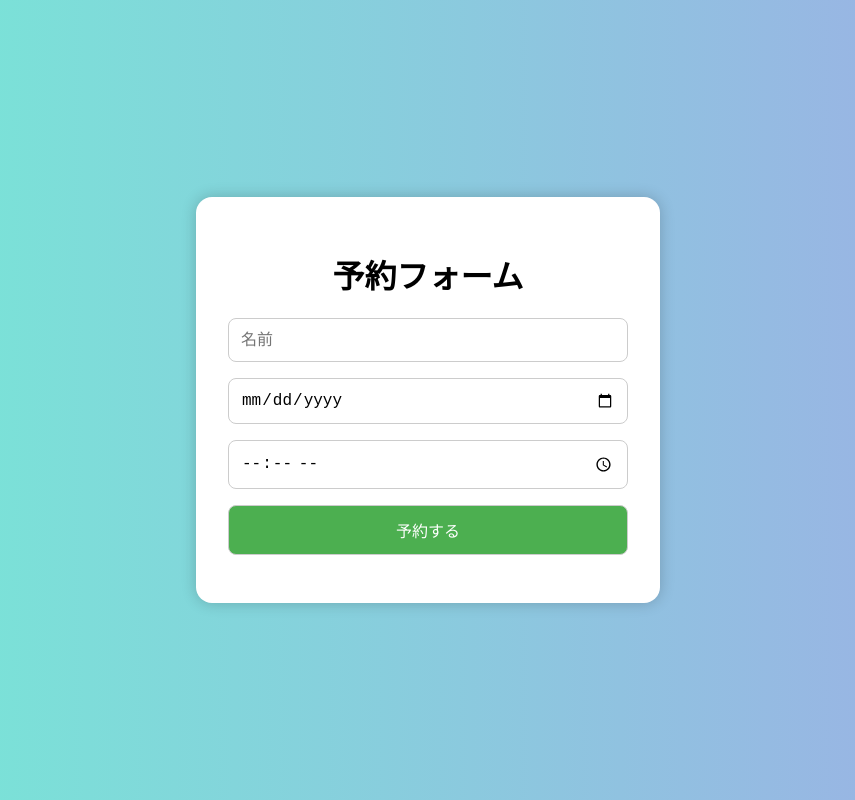
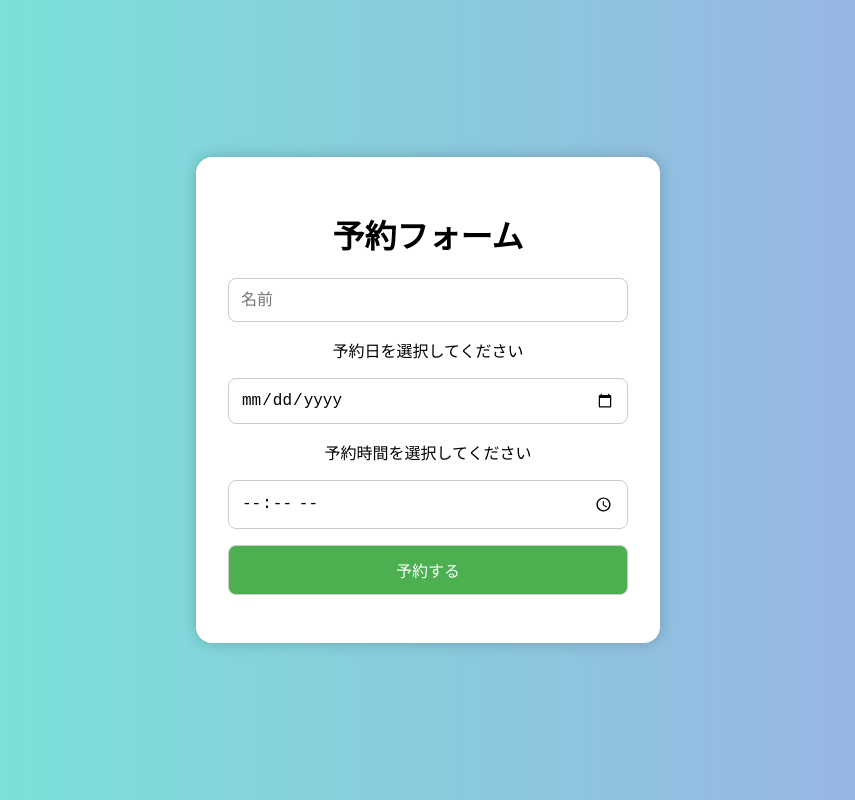
Before and after one commit to uj13e/reservation-form, a plain HTML site: page index.html in a window 1280 px wide. Shown: the whole page, without its empty margins (212-1067 px from the left). Drawn offline with Linux system fonts and the light colour scheme.

Commit message:
Update index.html

```diff
--- a/index.html
+++ b/index.html
@@ -11,7 +11,9 @@
     <h1>予約フォーム</h1>
     <form id="reserveForm">
       <input type="text" name="name" placeholder="名前" required>
+       <label for="date">予約日を選択してください</label>
       <input type="date" name="date" required>
+      <label for="time">予約時間を選択してください</label>
       <input type="time" name="time" required>
       <button type="submit">予約する</button>
     </form>
```
